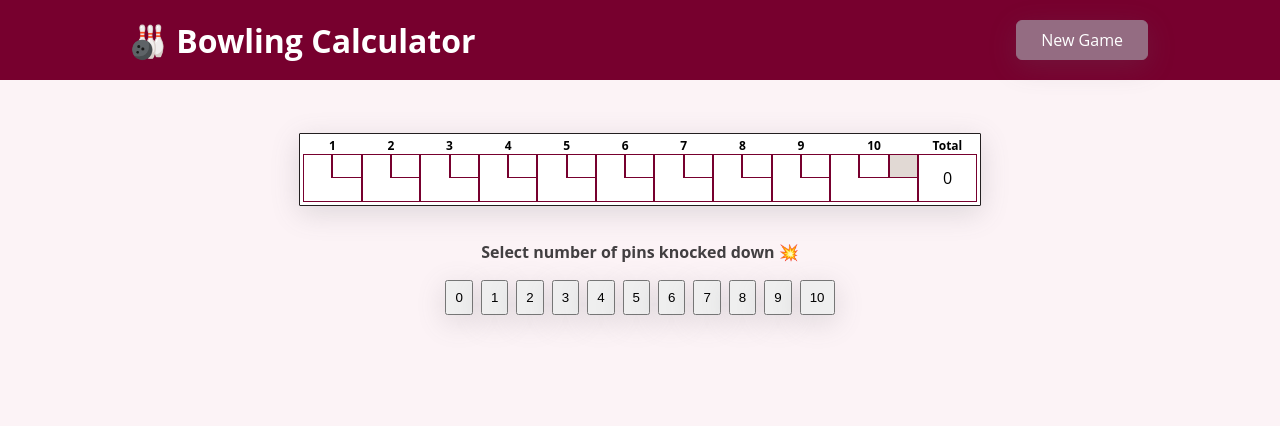
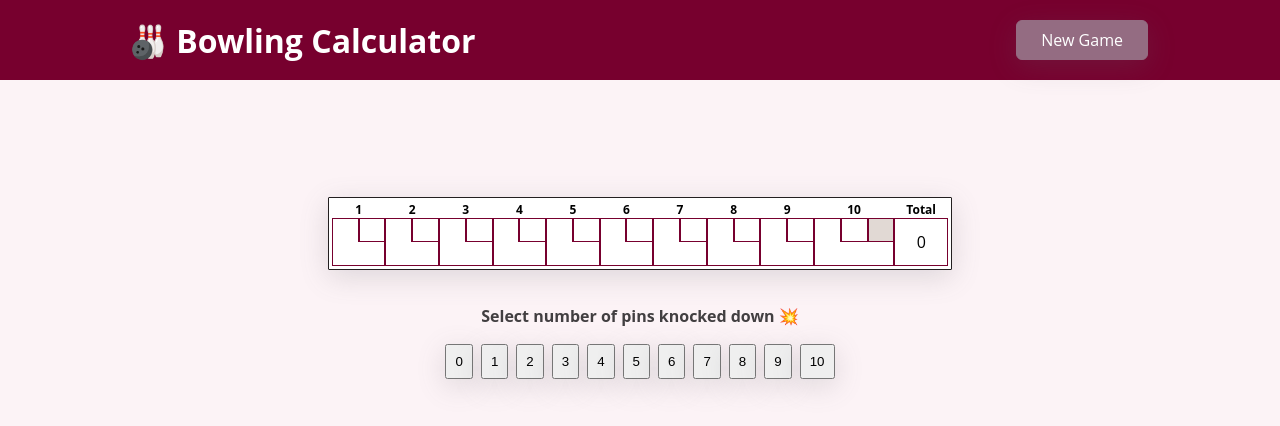
Before and after one commit to araskog/bowling, a React (Create React App) app: page / in a window 1280 px wide. Shown: the top 426 px of the page. Built offline with nearby package versions, Linux system fonts and the light colour scheme.

Commit message:
Added some CSS for different screen sizes.

```diff
--- a/src/components/layout/Header.module.css
+++ b/src/components/layout/Header.module.css
@@ -37,6 +37,6 @@
 /* Extra small devices (phones, 600px and down) */
 @media only screen and (max-width: 600px) {
   .logo {
-    font-size: 2rem;
+    font-size: 1.5rem;
   }
 }
--- a/src/components/layout/Layout.module.css
+++ b/src/components/layout/Layout.module.css
@@ -1,5 +1,5 @@
 .main {
-  margin: 3rem auto;
+  margin: 7rem auto;
   width: 90%;
   font-size: 18px;
 }
--- a/src/components/scoring/ScoreboardTable.module.css
+++ b/src/components/scoring/ScoreboardTable.module.css
@@ -61,13 +61,20 @@ td {
 /* Medium devices (landscape tablets, 768px and up) */
 @media only screen and (min-width: 768px) {
   .scoringContainer {
-    width: 80%;
+    width: 70%;
   }
 }
 
 /* Extra large devices (large laptops and desktops, 1200px and up) */
 @media only screen and (min-width: 1200px) {
   .scoringContainer {
-    width: 60%;
+    width: 55%;
   }
 }
+
+/* Extra large devices (large laptops and desktops, 1600px and up) */
+@media only screen and (min-width: 1600px) {
+  .scoringContainer {
+    width: 40%;
+  }
+}
```
Also changed, not shown: 1 other file (tests, documents, lock files or other folders).
